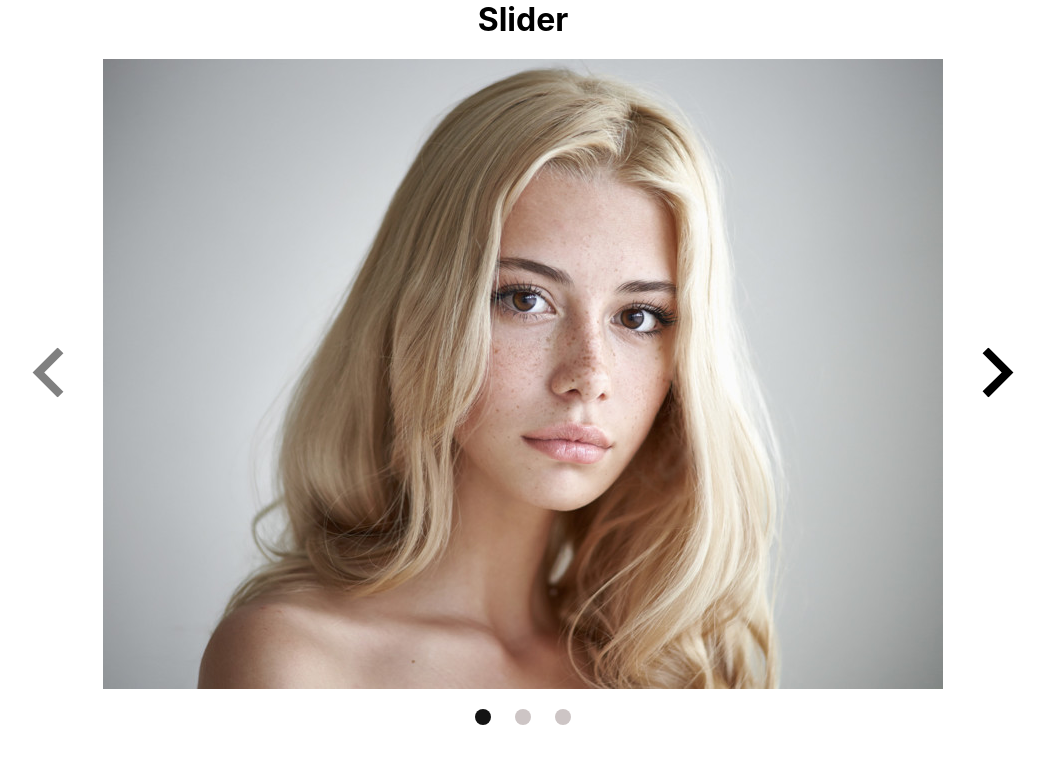
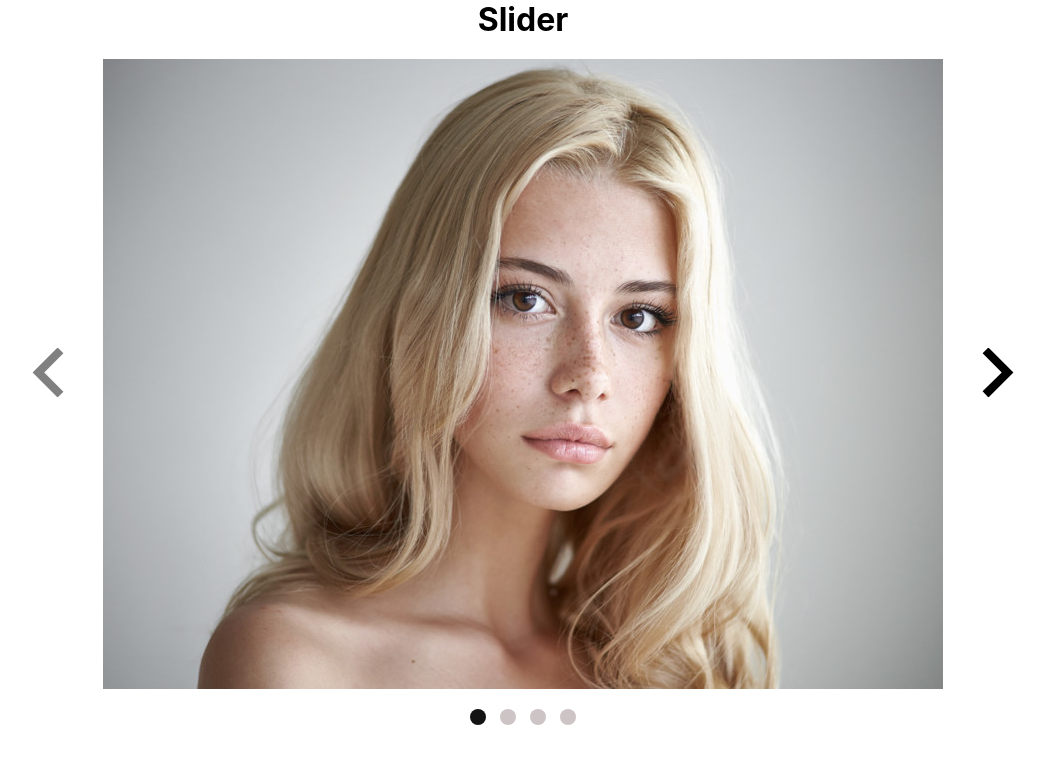
Before and after one commit to tetiana-kobyliakova/viaduct-onboarding, a React (Create React App) app: page / in a window 1280 px wide. Shown: the top 764 px of the page, without its empty margins (117-1162 px from the left). Built offline with nearby package versions, Linux system fonts and the light colour scheme.

Commit message:
Add useMemo and props

```diff
--- a/src/components/slider/Slider.js
+++ b/src/components/slider/Slider.js
@@ -3,14 +3,18 @@ import styles from "./Slider.module.css";
 import img1 from "../../images/photo1.jpeg";
 import img2 from "../../images/photo2.jpeg";
 import img3 from "../../images/photo_3.jpg";
+import img4 from "../../images/photo4.jpg";
 import classnames from "classnames";
 import sprite from "../../images/sprite.svg";
 
-const slides = [img1, img2, img3];
-const maxSlideIndex = slides.length - 1;
+const slidesData = [img1, img2, img3, img4];
 
-const Slider = () => {
+const Slider = ({ slides = slidesData }) => {
   const [slideNumber, setSlideNumber] = React.useState(0);
+
+  const maxSlideIndex = React.useMemo(() => {
+    return slides.length - 1;
+  }, [slides]);
 
   const onLeftBtnClick = () => {
     setSlideNumber((prev) => prev - 1);
--- a/src/components/users-list/UsersList.js
+++ b/src/components/users-list/UsersList.js
@@ -22,7 +22,7 @@ const allGenders = [...new Set(userData.gender), "all"];
 
 const UsersList = () => {
   const [users, setUsers] = React.useState([]);
-  React.useEffect(() => setUsers(createUsers()), [createUsers]);
+  React.useEffect(() => setUsers(createUsers()), []);
   console.log(users);
 
   const [isAscending, setIsAscending] = React.useState(true);
```
Also changed, not shown: src/images/photo4.jpg (added).
